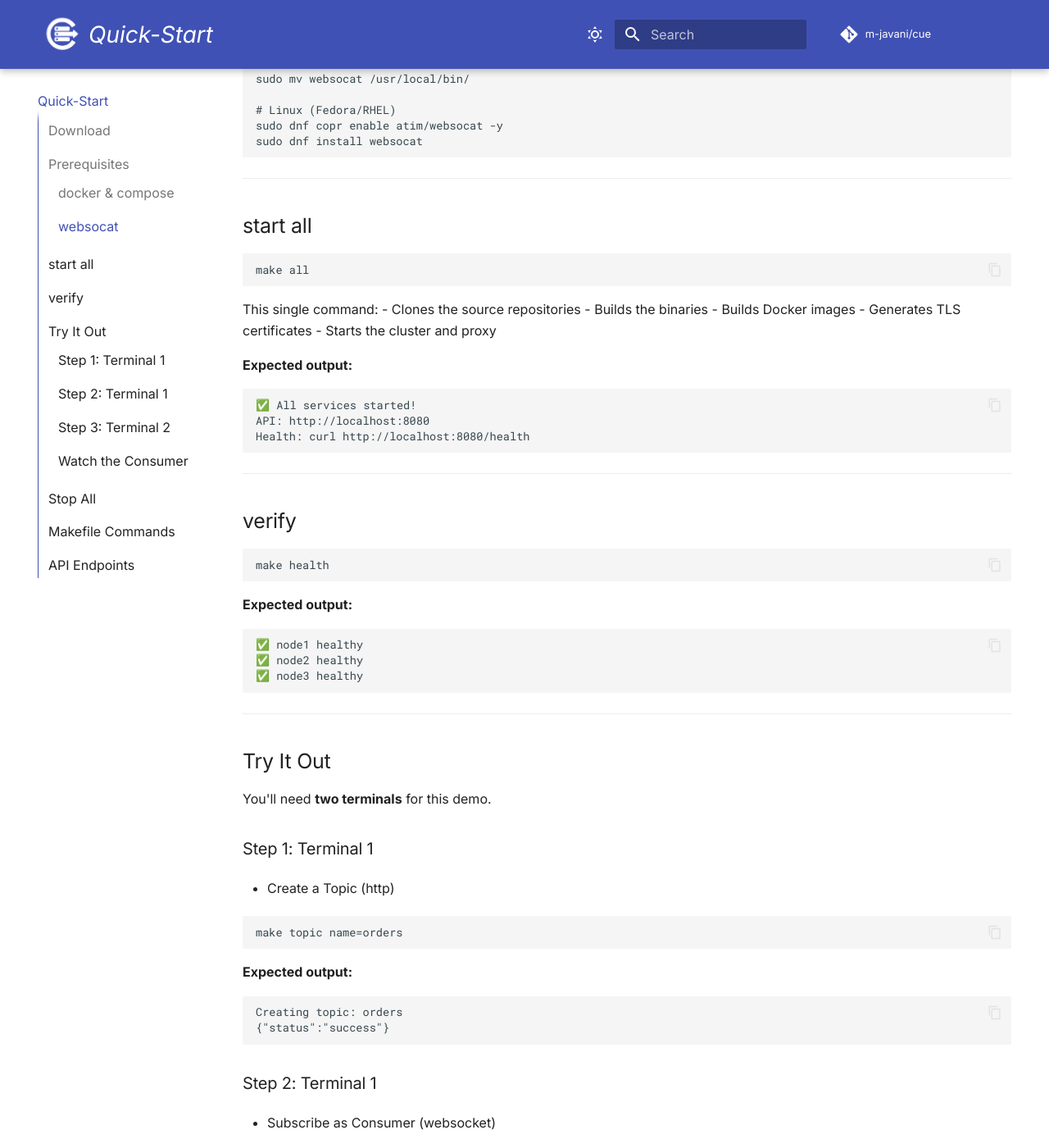
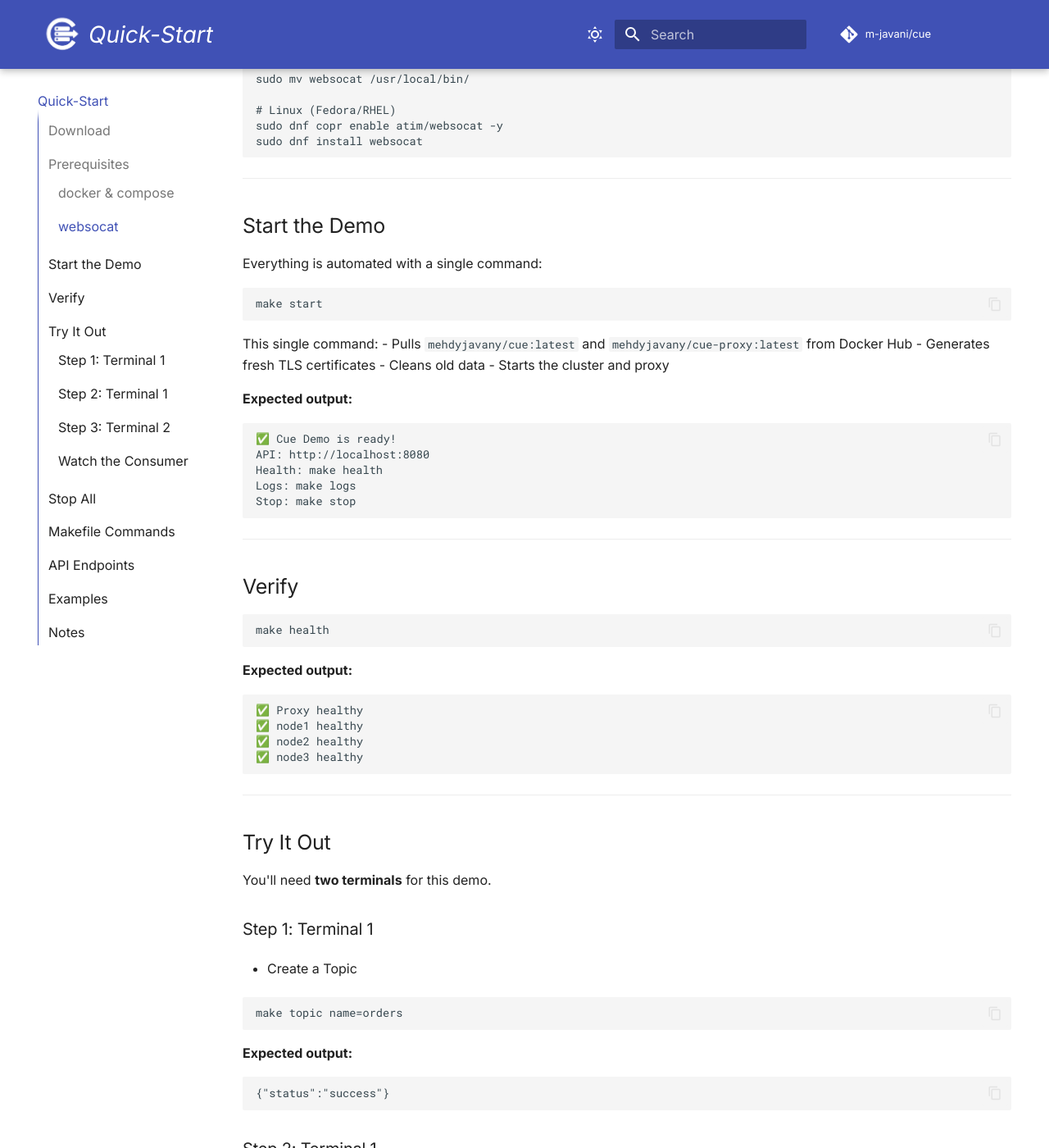
Before and after one commit to m-javani/cue-docs, an MkDocs documentation site: the page built from docs/quickstart.md, in a window 1280 px wide and 1400 px high, scrolled down 812 px. Shown: the whole window at 82% size. Built offline with MkDocs 1.6.1 and Material for MkDocs 9.7.7, drawn with Linux system fonts in a browser that asks for light colours; comment, search, counter and statistics services are not loaded; some of the changed text lies outside the part shown.

Commit message:
updated demo project

````diff
--- a/docs/quickstart.md
+++ b/docs/quickstart.md
@@ -34,29 +34,32 @@ sudo dnf install websocat
 
 ---
 
-## start all
+## Start the Demo
+
+Everything is automated with a single command:
 
 ```bash
-make all
+make start
 ```
 
 This single command:
-- Clones the source repositories
-- Builds the binaries
-- Builds Docker images
-- Generates TLS certificates
+- Pulls `mehdyjavany/cue:latest` and `mehdyjavany/cue-proxy:latest` from Docker Hub
+- Generates fresh TLS certificates
+- Cleans old data
 - Starts the cluster and proxy
 
 **Expected output:**
 ```
-✅ All services started!
+✅ Cue Demo is ready!
 API: http://localhost:8080
-Health: curl http://localhost:8080/health
+Health: make health
+Logs: make logs
+Stop: make stop
 ```
 
 ---
 
-## verify
+## Verify
 
 ```bash
 make health
@@ -64,6 +67,7 @@ make health
 
 **Expected output:**
 ```
+✅ Proxy healthy
 ✅ node1 healthy
 ✅ node2 healthy
 ✅ node3 healthy
@@ -76,7 +80,7 @@ make health
 You'll need **two terminals** for this demo.
 
 ### Step 1: Terminal 1
-- Create a Topic (http)
+- Create a Topic
 
 ```bash
 make topic name=orders
@@ -84,12 +88,11 @@ make topic name=orders
 
 **Expected output:**
 ```
-Creating topic: orders
 {"status":"success"}
 ```
 
 ### Step 2: Terminal 1
-- Subscribe as Consumer (websocket)
+- Subscribe as Consumer (WebSocket)
 
 ```bash
 make subscribe topic=orders
@@ -99,12 +102,11 @@ This opens a WebSocket connection and waits for jobs.
 
 **Expected output:**
 ```
-Connecting to topic: orders (UUID: consumer-yourname)
 {"action":"accepted","topic":"","jobId":"","seqId":0,"data":null}
 ```
 
 ### Step 3: Terminal 2
- - Add Jobs (http)
+- Add Jobs
 
 ```bash
 make job topic=orders payload='{"order_id": 1, "amount": 99.99}'
@@ -114,7 +116,6 @@ make job topic=orders payload='{"order_id": 3, "amount": 150.00}'
 
 **Expected output:**
 ```
-Adding job to topic: orders (ID: job-1782218880-1598043)
 {"job_id":"job-1782218880-1598043","status":"success"}
 ```
 
@@ -137,21 +138,25 @@ In Terminal 1, you'll see jobs arriving in real-time:
 make stop
 ```
 
+This stops all containers and cleans up data.
+
 ---
 
 ## Makefile Commands
 
 | Command | Description |
 |---------|-------------|
-| `make all` | Clone repos, build binaries, generate certs, and start everything |
-| `make start` | Start services (certs must already exist) |
-| `make stop` | Stop all services |
+| **Control** | |
+| `make start` | Pull images, generate certs, start everything with fresh data |
+| `make stop` | Stop all services and cleanup data |
+| `make restart` | Stop and start fresh |
+| `make logs` | View live logs |
 | `make health` | Check health of all services |
+| `make clean` | Remove everything (containers, data, certs) |
+| **API** | |
 | `make topic name=<topic>` | Create a new topic |
 | `make job topic=<topic> payload='<json>'` | Add a job to a topic |
 | `make subscribe topic=<topic>` | Subscribe as consumer (WebSocket) |
-| `make logs` | View live logs |
-| `make clean` | Stop and remove everything |
 
 ---
 
@@ -166,3 +171,37 @@ make stop
 | `/ws` | WebSocket | Subscribe as consumer |
 
 ---
+
+## Examples
+
+```bash
+# Start the demo
+make start
+
+# Create a topic
+make topic name=orders
+
+# Add jobs
+make job topic=orders payload='{"product":"book","quantity":1}'
+
+# Subscribe to a topic
+make subscribe topic=orders
+
+# Check health
+make health
+
+# View logs
+make logs
+
+# Stop everything
+make stop
+```
+
+---
+
+## Notes
+
+- Certificates and data are automatically cleaned on every `make start`
+- No local build required - everything is pulled from Docker Hub
+- All services are configured for HTTP (no TLS for API simplicity)
+- Cluster communication uses TLS certificates generated automatically
````
Also changed, not shown: 8 other files.
